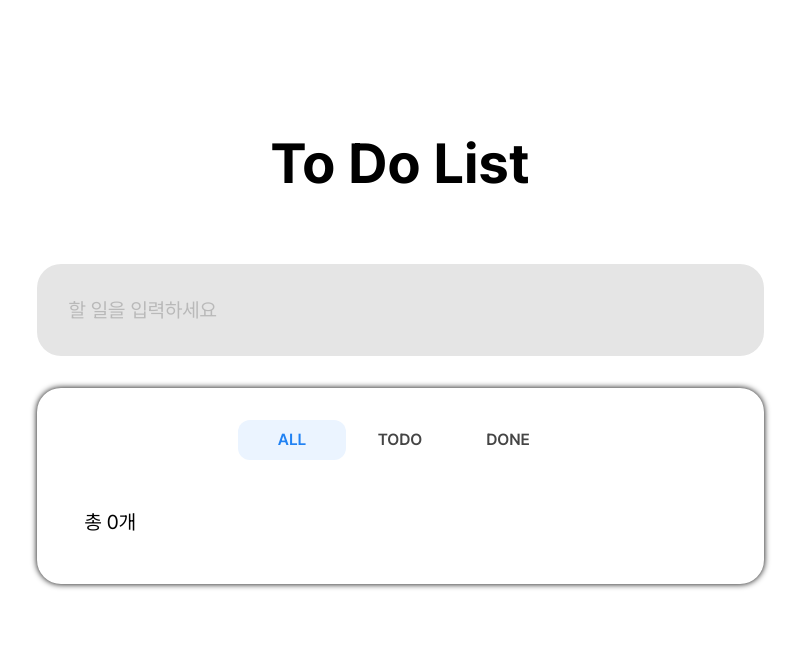
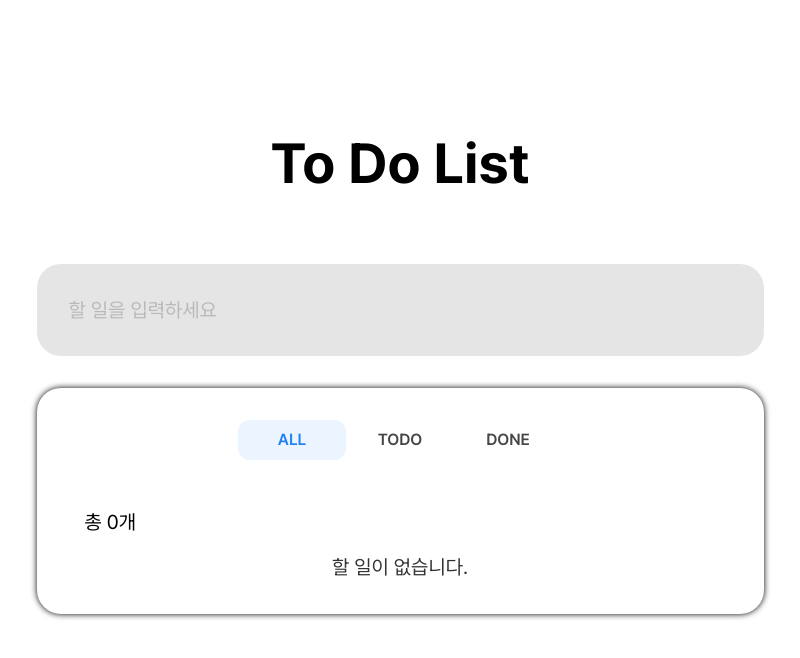
Before and after one commit to LeeByeongMuk/myfair, a Next.js app: page / in a window 1280 px wide. Shown: the top 658 px of the page, without its empty margins (240-1040 px from the left). Built offline with nearby package versions, Linux system fonts and the light colour scheme.

Commit message:
test: add unit tests for TodoList component

```diff
--- a/src/components/todo-list/components/TodoItem.tsx
+++ b/src/components/todo-list/components/TodoItem.tsx
@@ -20,7 +20,7 @@ export default function TodoItem({
   handleDeleteTodo,
 }: Props) {
   return (
-    <TodoItemContainer>
+    <TodoItemContainer role="todo-list-item">
       <CheckBox
         id={todo.id.toString()}
         isChecked={todo.completed}
--- a/src/components/todo-list/components/TodoList.emotion.tsx
+++ b/src/components/todo-list/components/TodoList.emotion.tsx
@@ -4,3 +4,9 @@ export const TodoListContainer = styled.ul`
   list-style: none;
   padding: 0;
 `;
+
+export const EmptyTodoList = styled.p`
+  font-size: 20px;
+  color: ${({ theme: { colors } }) => colors.textSecondary};
+  text-align: center;
+`;
--- a/src/components/todo-list/components/TodoList.tsx
+++ b/src/components/todo-list/components/TodoList.tsx
@@ -1,7 +1,7 @@
 import React from 'react';
 
 import TodoItem from '@components/todo-list/components/TodoItem';
-import { TodoListContainer } from '@components/todo-list/components/TodoList.emotion';
+import { EmptyTodoList, TodoListContainer } from '@components/todo-list/components/TodoList.emotion';
 import { Todo } from '@components/todo-list/types/types';
 
 interface TodoListProps {
@@ -17,14 +17,18 @@ export default function TodoList({
 }: TodoListProps) {
   return (
     <TodoListContainer>
-      {todos.map(todo => (
+      {todos.length === 0 ? (
+        <EmptyTodoList>할 일이 없습니다.</EmptyTodoList>
+      ) : (
+        todos.map(todo => (
           <TodoItem
             key={todo.id}
             todo={todo}
             handleToggleTodo={handleToggleTodo}
             handleDeleteTodo={handleDeleteTodo}
           />
-      ))}
+        ))
+      )}
     </TodoListContainer>
   );
 }
```
Also changed, not shown: 1 other file (tests, documents, lock files or other folders). Lines whose indentation alone changed are shown as unchanged.
